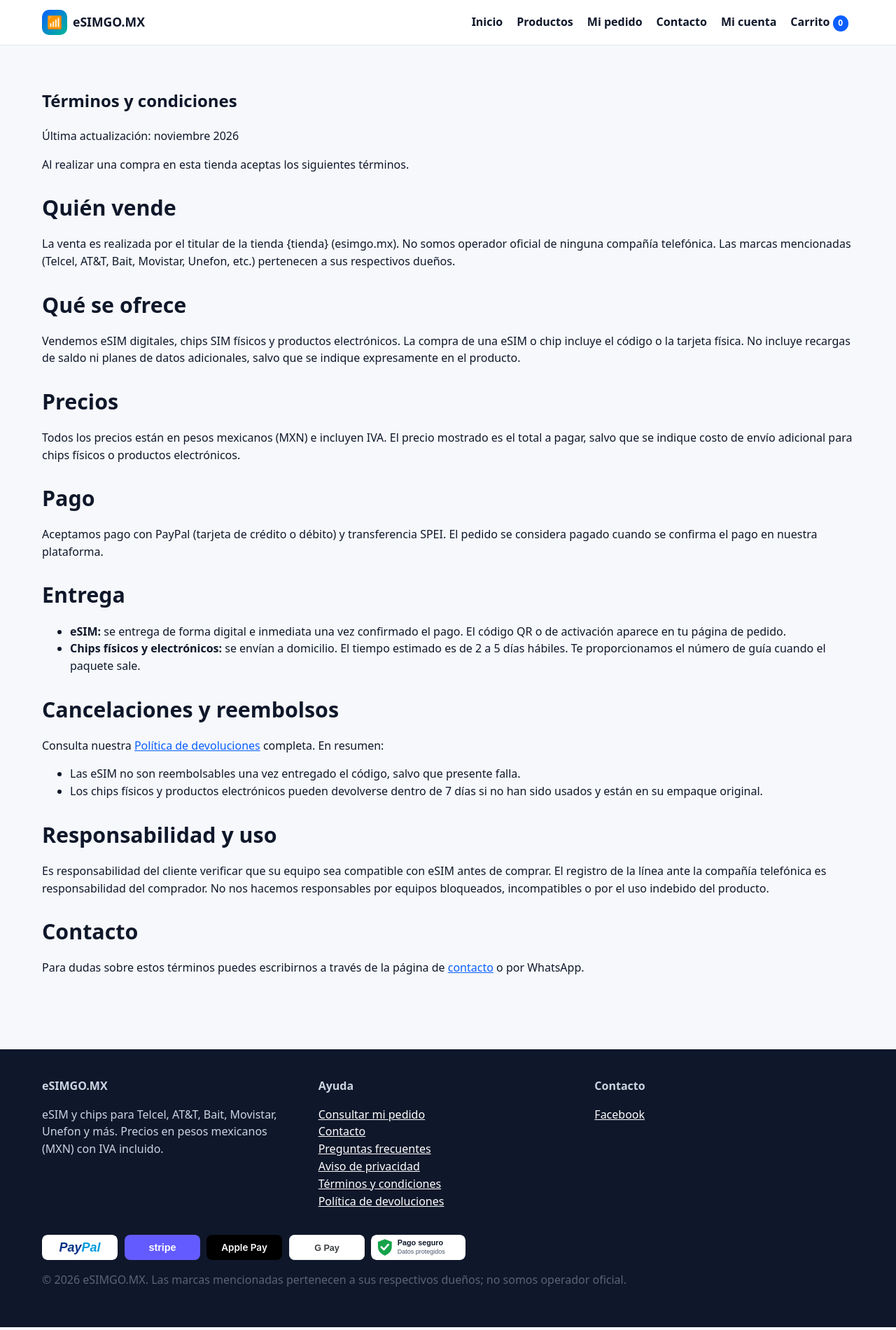
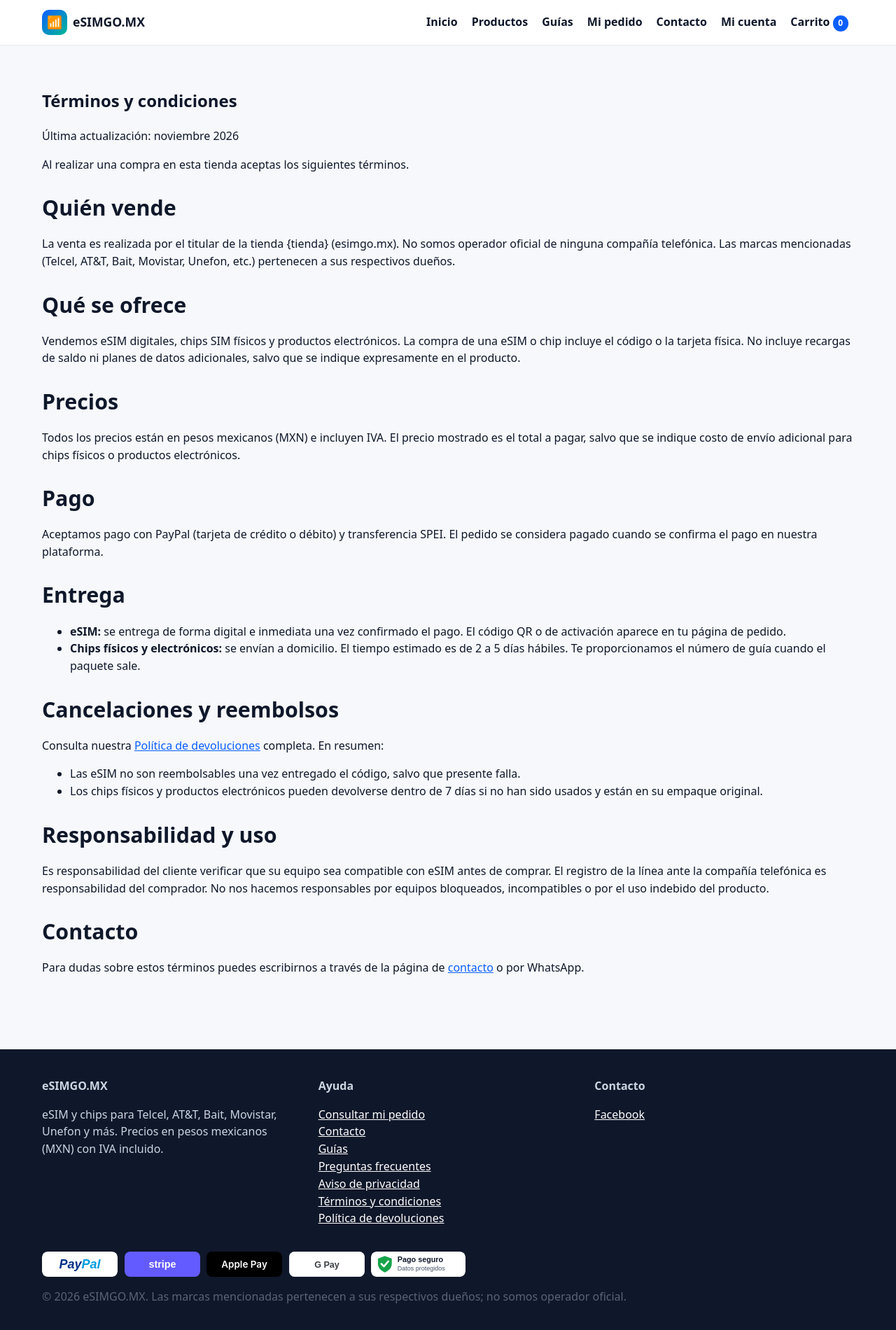
Before and after one commit to redsagsm-bot/tiendanode, a website: page public/terminos.html in a window 1280 px wide. Shown: the whole page at 70% size. Drawn offline with Linux system fonts and the light colour scheme; no server answers.

Commit message:
Agregar enlace Guías en gracias, restablecer y páginas legales

```diff
--- a/public/terminos.html
+++ b/public/terminos.html
@@ -18,6 +18,7 @@
     <div class="menu" id="menu">
       <a href="/">Inicio</a>
       <a href="productos.html">Productos</a>
+      <a href="/guias">Guías</a>
       <a href="estado.html">Mi pedido</a>
       <a href="contacto.html">Contacto</a>
       <a href="carrito.html">Carrito <span class="badge" data-cart-count>0</span></a>
@@ -67,7 +68,7 @@
 <footer class="site-footer">
   <div class="container cols">
     <div><strong data-store-name>{tienda}</strong><p>eSIM y chips para Telcel, AT&T, Bait, Movistar, Unefon y más. Precios en pesos mexicanos (MXN) con IVA incluido.</p></div>
-    <div><strong>Ayuda</strong><p><a href="estado.html">Consultar mi pedido</a><br><a href="contacto.html">Contacto</a><br><a href="/#faq">Preguntas frecuentes</a><br><a href="aviso-privacidad.html">Aviso de privacidad</a><br><a href="terminos.html">Términos y condiciones</a><br><a href="devoluciones.html">Política de devoluciones</a></p></div>
+    <div><strong>Ayuda</strong><p><a href="estado.html">Consultar mi pedido</a><br><a href="contacto.html">Contacto</a><br><a href="/guias">Guías</a><br><a href="/#faq">Preguntas frecuentes</a><br><a href="aviso-privacidad.html">Aviso de privacidad</a><br><a href="terminos.html">Términos y condiciones</a><br><a href="devoluciones.html">Política de devoluciones</a></p></div>
     <div><strong>Contacto</strong><p id="footer-wa"></p><p id="footer-email"></p></div>
   </div>
   <div class="container"><p class="muted">© <span id="year">2026</span> <span data-store-name>{tienda}</span>. Las marcas mencionadas pertenecen a sus respectivos dueños; no somos operador oficial.</p></div>
```
Also changed, not shown: public/aviso-privacidad.html (+2 -1 lines), public/gracias.html (+2 -1 lines), public/restablecer.html (+2 -1 lines).
